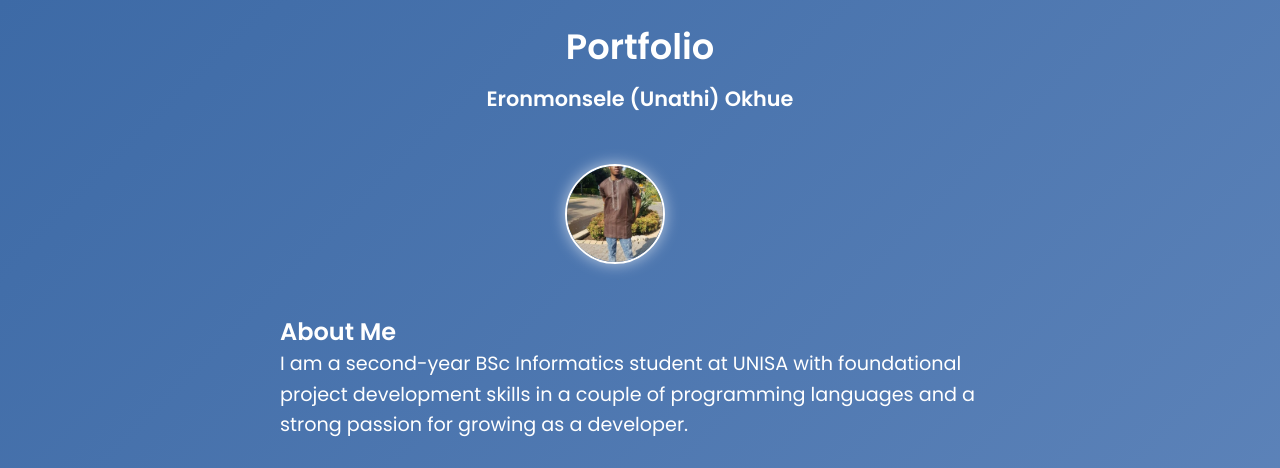
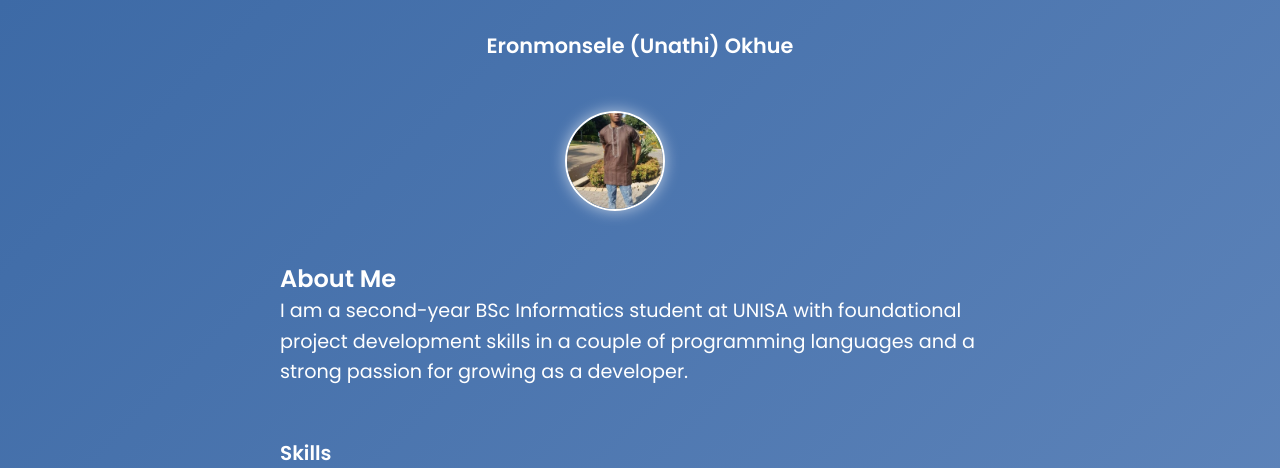
Before and after one commit to UnathiDev/Unathi-Okhue-Skye, a plain HTML site: page index.html in a window 1280 px wide. Shown: the top 468 px of the page. Drawn offline with Linux system fonts and the light colour scheme; a script that the page names is missing.

Commit message:
Update index.html

```diff
--- a/index.html
+++ b/index.html
@@ -26,7 +26,6 @@
 
     <!-- Header Section -->
     <header>
-        <h1 class="fade-in">Portfolio</h1>
         <p class="tagline slide-in">Eronmonsele (Unathi) Okhue</p>
     </header>
 
```
